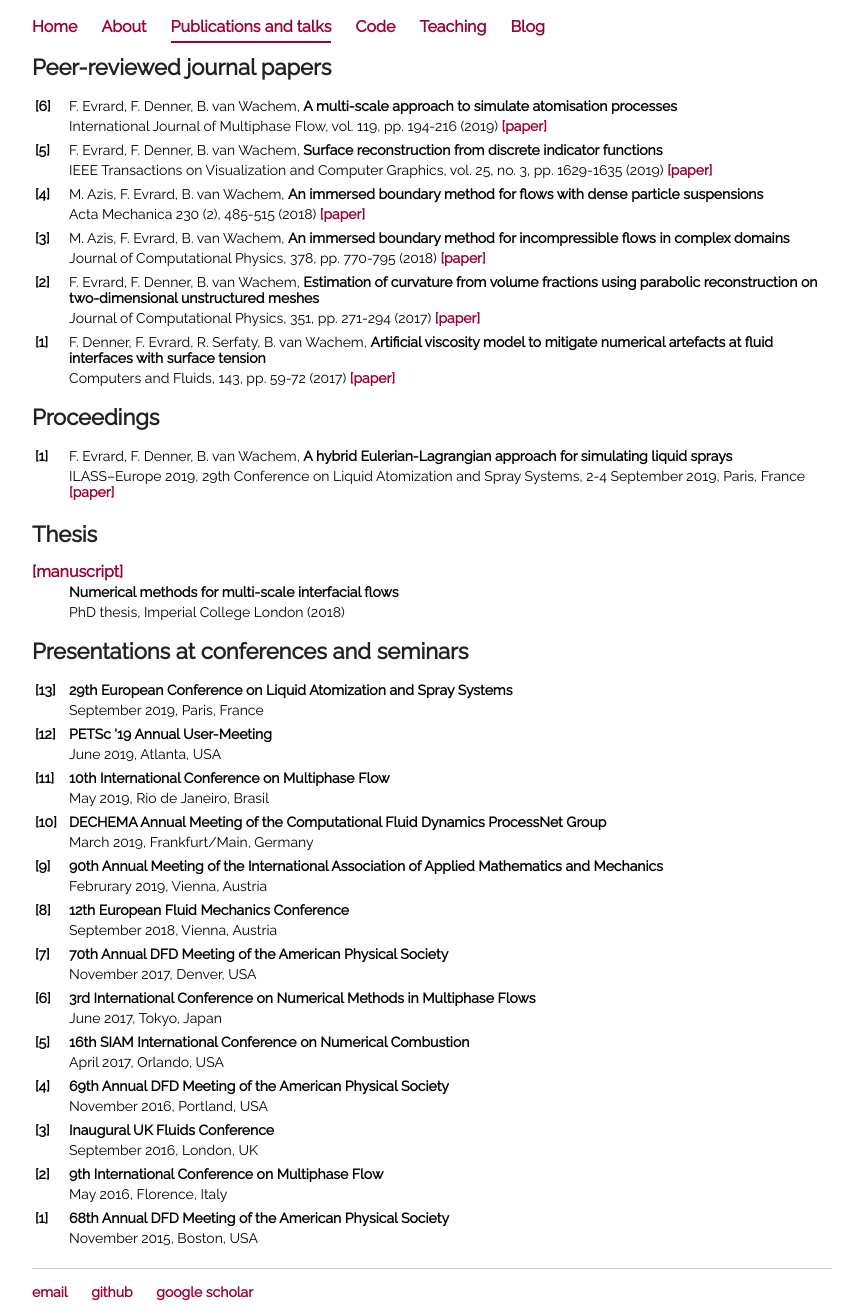
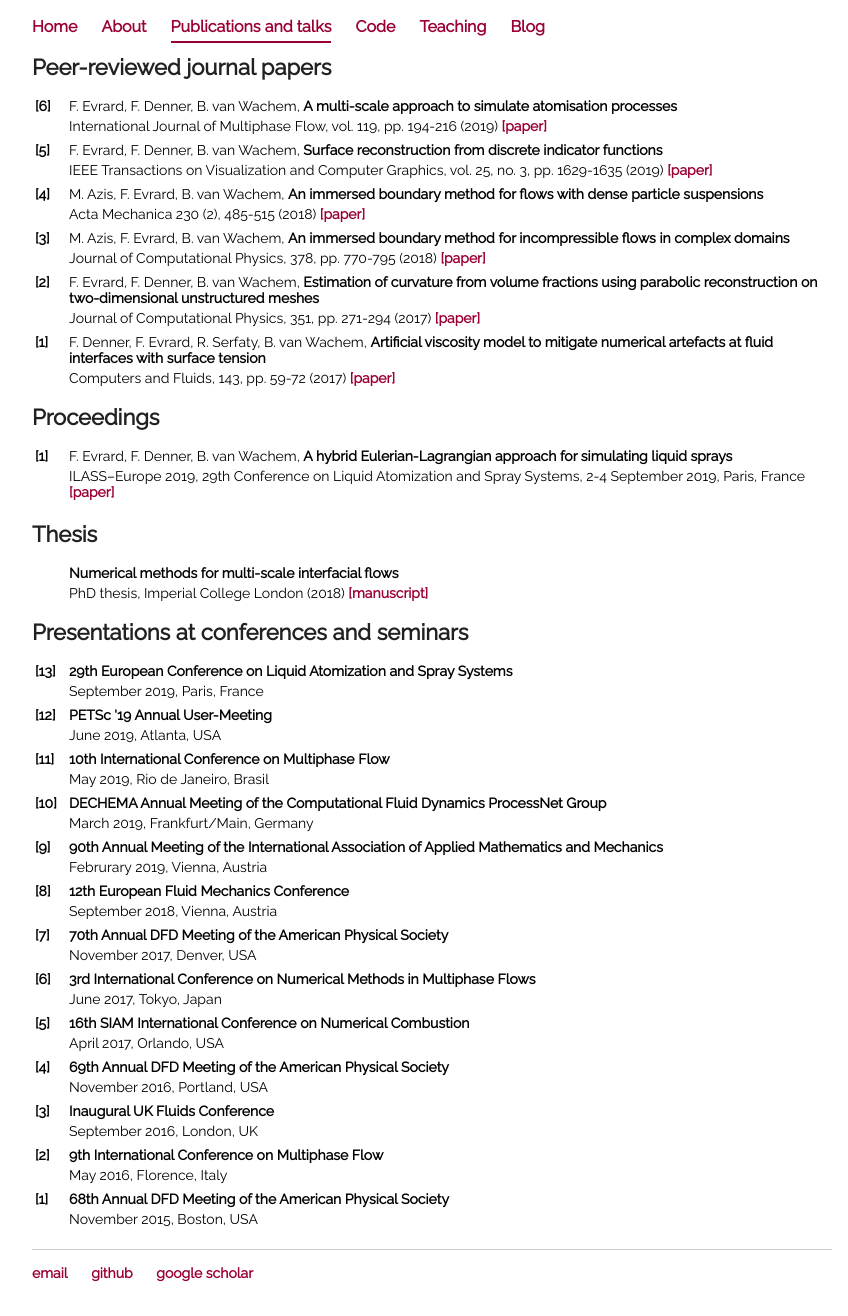
Before and after one commit to fabienevrard/fabienevrard.github.io, a Jekyll site: the page built from publications/index.html, in a window 1280 px wide. Shown: the whole page, without its empty margins (208-1056 px from the left). Built offline with Jekyll 4.4.1, drawn with Linux system fonts in a browser that asks for light colours; part of the change alters nothing that is shown.

```diff
--- a/publications/index.html
+++ b/publications/index.html
@@ -90,7 +90,7 @@ volume fractions using parabolic reconstruction on two-dimensional unstructured
 		 </tr>
 		 <tr>
 			 <td></td>
-			 <td>PhD thesis, Imperial College London (2018) </td><b><a href="https://spiral.imperial.ac.uk:8443/handle/10044/1/69775">[manuscript]</a></b>
+			 <td>PhD thesis, Imperial College London (2018) <b><a href="https://spiral.imperial.ac.uk:8443/handle/10044/1/69775">[manuscript]</a></b></td>
 		 </tr>
 	</table>
 
```
